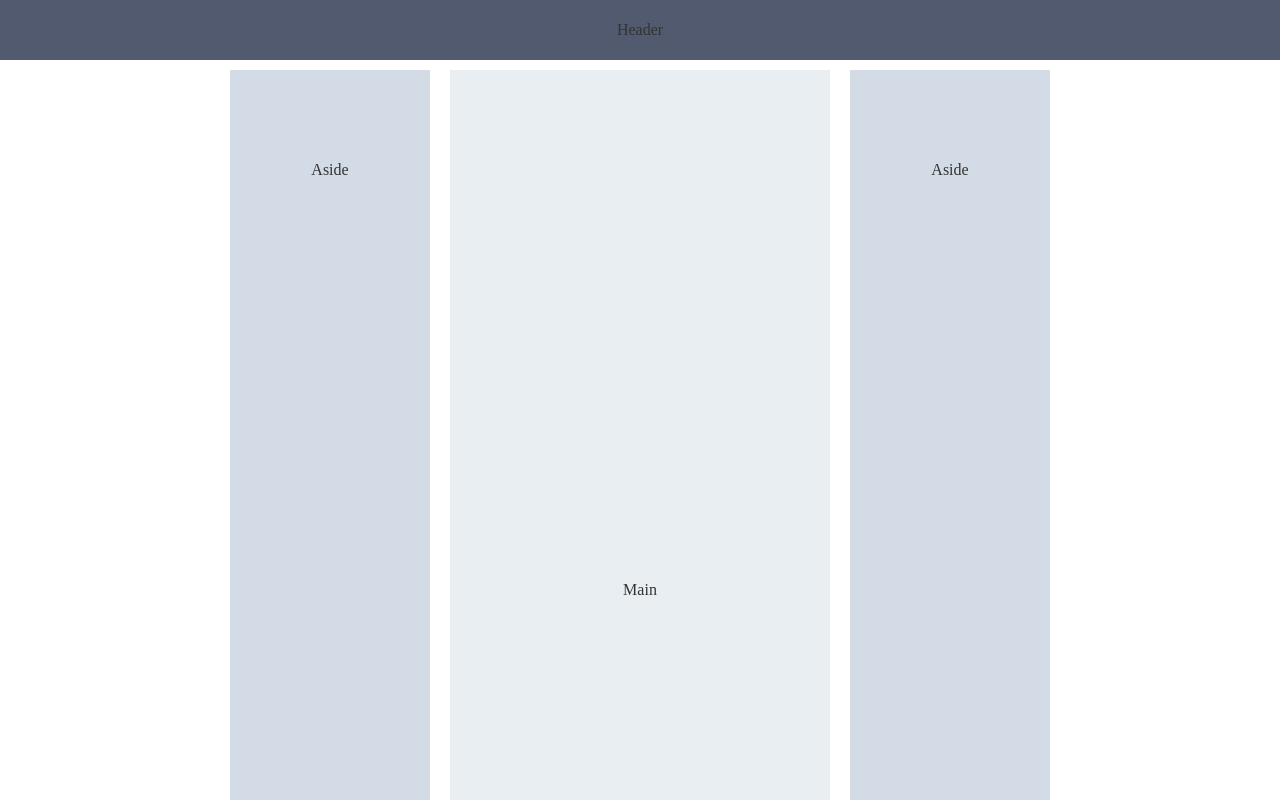
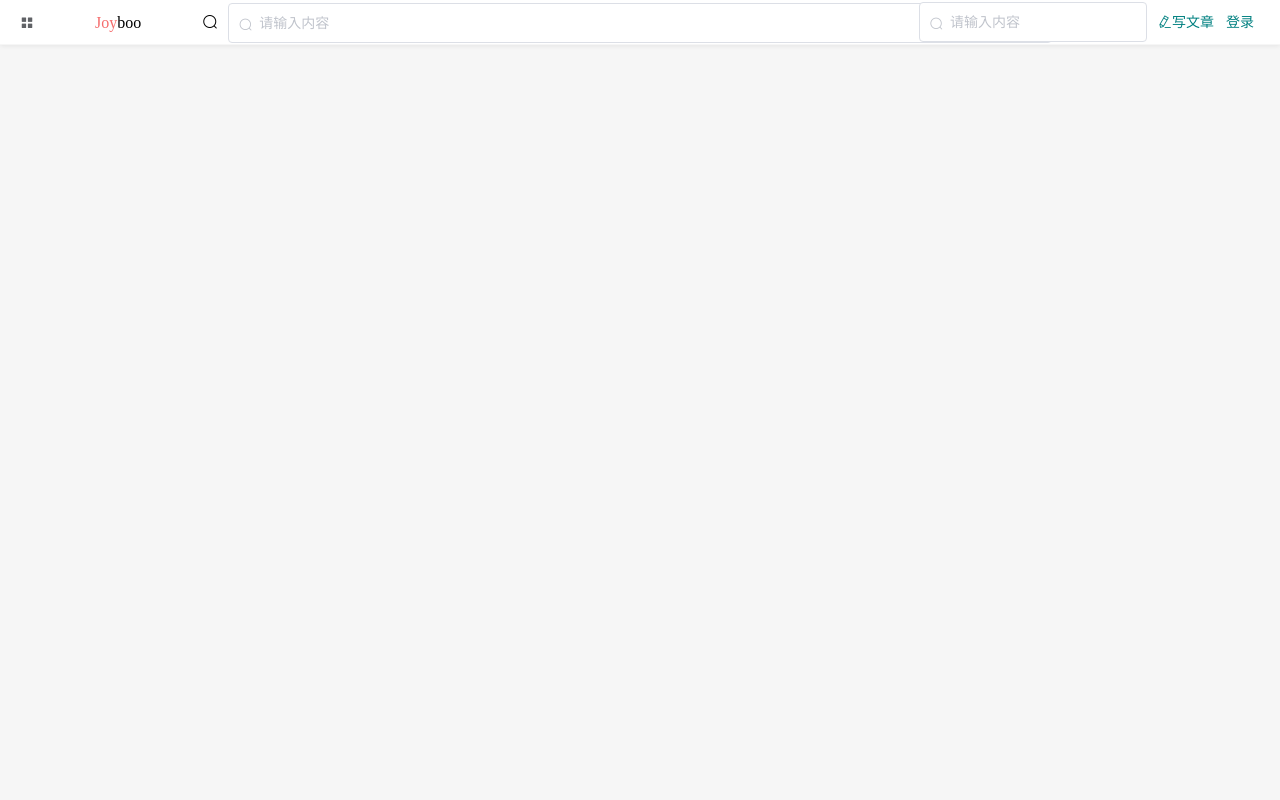
Before and after one commit to Joyboo/vveq-view, a Vue app: page / in a window 1280 px wide. Shown: the top 800 px of the page. Built offline with nearby package versions, Linux system fonts and the light colour scheme.

Commit message:
重写ElementUI的媒体查询 完成移动端head部分

```diff
--- a/src/App.vue
+++ b/src/App.vue
@@ -1,26 +1,110 @@
 <template>
   <div id="app">
     <el-container>
-      <el-header>Header</el-header>
+      <el-header style="height: 45px;">
+        <div style="width: 100%;margin: 0 auto;">
+          <el-row :gutter="10">
+            <!--导航栏主题-->
+            <el-col :xs="24" :sm="24" :md="24" :lg="4" :xl="4" style="text-align: center;line-height: 45px;">
+              <!--移动端菜单按钮-->
+              <span style="float: left;" class="hidden-md-and-down">
+                <el-dropdown>
+                <span class="el-dropdown-link">
+                  <i class="el-icon-menu" @click="m_closesearchdialog"></i>
+                </span>
+                <el-dropdown-menu slot="dropdown">
+                  <el-dropdown-item>技术文章1</el-dropdown-item>
+                  <el-dropdown-item>技术文章2</el-dropdown-item>
+                  <el-dropdown-item divided>我要登录</el-dropdown-item>
+                </el-dropdown-menu>
+              </el-dropdown>
+              </span>
+
+              <span style="color: #F56C6C;">Joy</span>boo
+              <!--移动端搜索/关闭搜索按钮-->
+              <span style="float: right;" @click="m_ctlselectdialog" class="hidden-md-and-down"><i :class="m_ctlsearchicon"></i></span>
+            </el-col>
+            <!--移动端隐藏-->
+            <el-col class="hidden-md-and-down" :lg="16" :xl="16">
+              <el-input placeholder="请输入内容" v-model="input23" style="height: 45px;">
+                <i slot="prefix" class="el-input__icon el-icon-search"></i>
+              </el-input>
+            </el-col>
+            <!--pc显示具体项,移动端隐藏-->
+            <el-col :lg="4" :xl="4" class="hidden-md-and-down">
+              <div style="float: right;width: 450px;">
+                <ul class="head-ul hidden-sm-only hidden-xs-only">
+                  <li style="float: right;padding: 0 5px;">
+                    <el-button type="text">登录</el-button>
+                  </li>
+                  <li style="float: right; padding: 0 5px;">
+                    <el-button type="text"><i class="el-icon-edit">写文章</i></el-button>
+                  </li>
+                  <li style="float: right; padding: 0 5px;">
+                    <el-input placeholder="请输入内容" v-model="input23" style="height: 45px;">
+                      <i slot="prefix" class="el-input__icon el-icon-search"></i>
+                    </el-input>
+                  </li>
+                </ul>
+              </div>
+            </el-col>
+          </el-row>
+        </div>
+      </el-header>
+      <!--移动端搜索框-->
+      <div v-show="m_showselectsearch" style="width: 100%;height: 80px;background-color: white;">
+        <div style="margin-top: 15px;padding: 0 10px;">
+          <el-input placeholder="请输入内容" v-model="input5" class="input-with-select">
+            <el-button slot="append" icon="el-icon-search"></el-button>
+          </el-input>
+        </div>
+      </div>
       <el-container>
-        <el-aside style="background: inherit;" width="200px" class="hidden-sm-only hidden-xs-only"></el-aside>
-        <el-aside width="200px" class="hidden-sm-only hidden-xs-only">Aside</el-aside>
-        <el-main>Main</el-main>
-        <el-aside width="200px" class="hidden-sm-only hidden-xs-only">Aside</el-aside>
-        <el-aside style="background: inherit;" width="200px" class="hidden-sm-only hidden-xs-only"></el-aside>
+        <div style="width: 100%;margin: 0 auto;">
+          <el-row :gutter="10">
+            <el-col :lg="4" :xl="4" class="hidden-md-and-down">
+              <div class="grid-content bg-purple"></div>
+            </el-col>
+            <el-col :xs="24" :sm="24" :md="24" :lg="16" :xl="16">
+              <div class="grid-content bg-purple-light"></div>
+            </el-col>
+            <el-col :lg="4" :xl="4" class="hidden-md-and-down">
+              <div class="grid-content bg-purple-light"></div>
+            </el-col>
+          </el-row>
+        </div>
       </el-container>
     </el-container>
   </div>
 </template>
 
 <script>
-  import HelloWorld from './components/HelloWorld.vue'
-  import 'element-ui/lib/theme-chalk/display.css'
+  import '../static/css/display.css'
 
   export default {
-    name: 'app',
-    components: {
-      HelloWorld
+    data() {
+      return {
+        input4: '',
+        input5: '',
+        input23: '',
+        m_showselectsearch: false, // 是否显示主页搜索框（移动端）
+      }
+    },
+    methods: {
+      // 控制移动端搜索框显示/关闭
+      m_ctlselectdialog () {
+        this.m_showselectsearch = !this.m_showselectsearch
+      },
+      // 关闭移动端搜索dialog
+      m_closesearchdialog () {
+        this.m_showselectsearch = false
+      }
+    },
+    computed: {
+      // 移动端：计算属性返回不同的class，控制右上角显示搜索/关闭按钮
+      m_ctlsearchicon () {
+        return this.m_showselectsearch ? "el-icon-close" : "el-icon-search"
+      }
     }
   }
 </script>
@@ -28,29 +112,52 @@
 <style>
   body {
     margin: 0;
+    background-color: #f6f6f6;
+  }
+
+  /* 网站标题 */
+  #h1-container {
+    font-family: "Helvetica Neue", Helvetica, "PingFang SC", "Hiragino Sans GB", "Microsoft YaHei", "微软雅黑", Arial, sans-serif;
+  }
+
+  /* head右侧菜单项 */
+  .head-ul {
+    position: relative;
+    list-style: none;
+    font-size: 14px;
+    margin: 0;
+    padding: 0;
   }
 
   .el-header, .el-footer {
-    background-color: #515a6e;
-    color: #333;
+    background-color: white;
     text-align: center;
-    line-height: 60px;
+    line-height: 45px;
+    border-bottom: 1px solid #f6f6f6;
+    box-shadow: inset 0 1px 0 rgba(255, 255, 255, 0.15), 0 1px 5px rgba(0, 0, 0, 0.075);
+  }
+
+  .head-container {
+    margin: 0 auto;
+    width: 83%;
+  }
+
+  .public-saide {
+    border: 1px solid #eaeaea;
   }
 
   .el-aside {
-    background-color: #D3DCE6;
-    color: #333;
+    background-color: white;
     text-align: center;
-    line-height: 200px;
-    margin: 10px;
+    margin: 7px;
   }
 
   .el-main {
-    background-color: #E9EEF3;
-    color: #333;
+    background-color: white;
     text-align: center;
     line-height: 1000px;
-    margin: 10px;
+    margin: 7px;
+    border: 1px solid #eaeaea;
   }
 
   body > .el-container {
--- /dev/null
+++ b/static/css/display.css
@@ -0,0 +1,140 @@
+@media only screen and (max-width: 767px) {
+  .hidden-xs-only {
+    display: none !important
+  }
+}
+
+@media only screen and (min-width: 768px) {
+  .hidden-sm-and-up {
+    display: none !important
+  }
+}
+
+@media only screen and (min-width: 768px) and (max-width: 991px) {
+  .hidden-sm-only {
+    display: none !important
+  }
+}
+
+@media only screen and (max-width: 991px) {
+  .hidden-sm-and-down {
+    display: none !important
+  }
+}
+
+@media only screen and (min-width: 992px) {
+  .hidden-md-and-up {
+    display: none !important
+  }
+}
+
+@media only screen and (min-width: 992px) and (max-width: 1199px) {
+  .hidden-md-only {
+    display: none !important
+  }
+}
+
+@media only screen and (max-width: 1199px) {
+  .hidden-md-and-down {
+    display: none !important
+  }
+}
+
+@media only screen and (min-width: 1200px) {
+  .hidden-lg-and-up {
+    display: none !important
+  }
+}
+
+@media only screen and (min-width: 1200px) and (max-width: 1919px) {
+  .hidden-lg-only {
+    display: none !important
+  }
+}
+
+@media only screen and (max-width: 1919px) {
+  .hidden-lg-and-down {
+    display: none !important
+  }
+}
+
+@media only screen and (min-width: 1920px) {
+  .hidden-xl-only {
+    display: none !important
+  }
+}
+
+/***********************************************************************/
+/**
+ * @description 重写Element响应式的显示
+ * @author Joyboo
+ * @date 2018-12-01 23:40
+ */
+/***********************************************************************/
+
+
+@media only screen and (max-width: 767px) {
+  .show-xs-only {
+    display: block !important
+  }
+}
+
+@media only screen and (min-width: 768px) {
+  .show-sm-and-up {
+    display: block !important
+  }
+}
+
+@media only screen and (min-width: 768px) and (max-width: 991px) {
+  .show-sm-only {
+    display: block !important
+  }
+}
+
+@media only screen and (max-width: 991px) {
+  .show-sm-and-down {
+    display: block !important
+  }
+}
+
+@media only screen and (min-width: 992px) {
+  .show-md-and-up {
+    display: block !important
+  }
+}
+
+@media only screen and (min-width: 992px) and (max-width: 1199px) {
+  .show-md-only {
+    display: block !important
+  }
+}
+
+@media only screen and (max-width: 1199px) {
+  .show-md-and-down {
+    display: block !important
+  }
+}
+
+@media only screen and (min-width: 1200px) {
+  .show-lg-and-up {
+    display: block !important
+  }
+}
+
+@media only screen and (min-width: 1200px) and (max-width: 1919px) {
+  .show-lg-only {
+    display: block !important
+  }
+}
+
+@media only screen and (max-width: 1919px) {
+  .show-lg-and-down {
+    display: block !important
+  }
+}
+
+@media only screen and (min-width: 1920px) {
+  .show-xl-only {
+    display: block !important
+  }
+}
```
